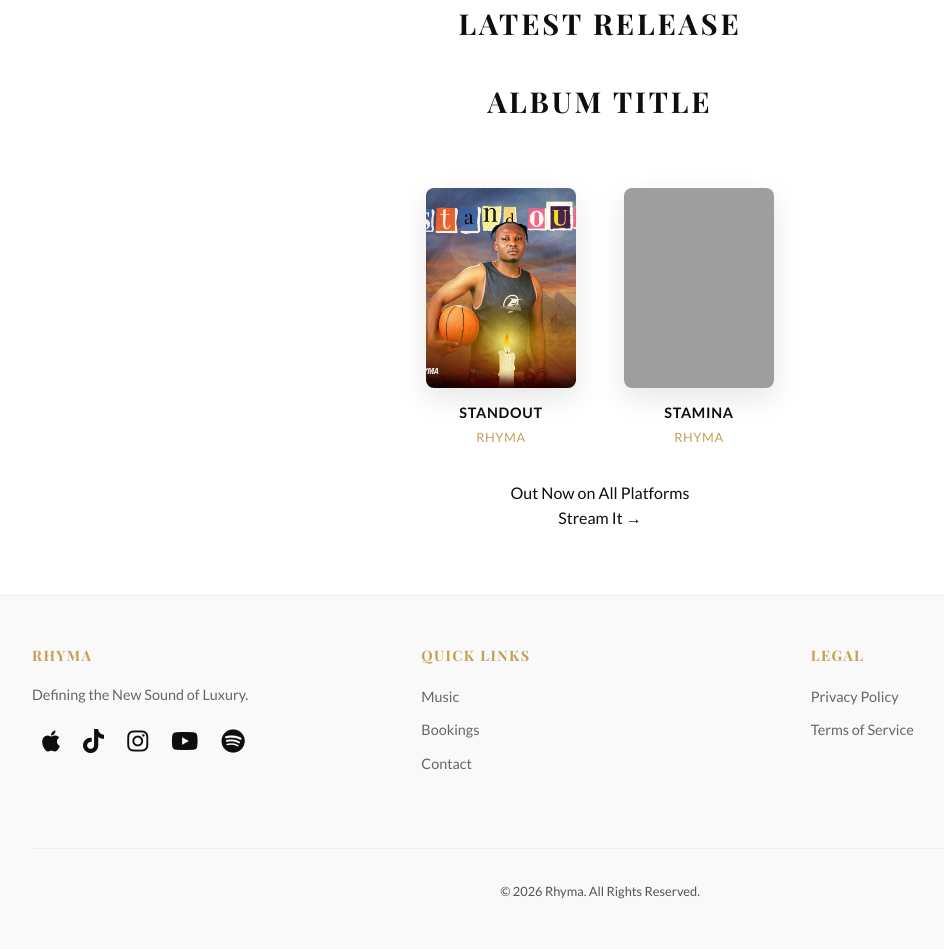
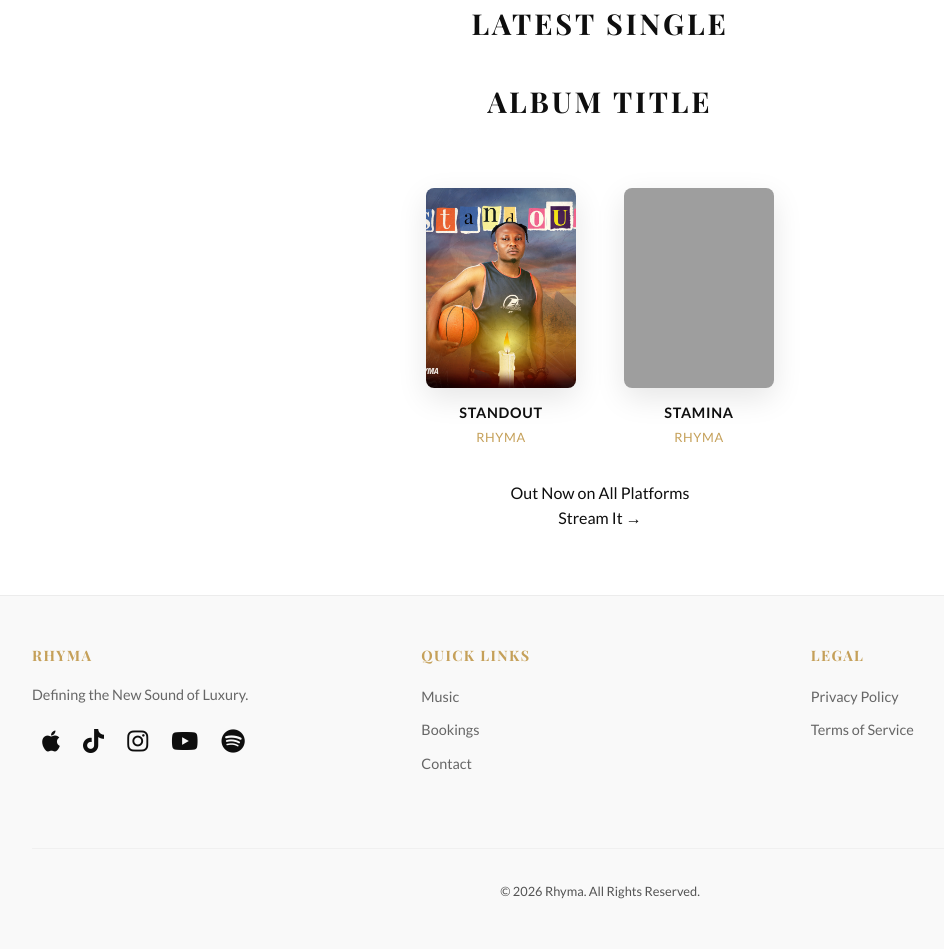
Before and after one commit to thulanesigasa/rhymamusic, a Flask app: page / in a window 1280 px wide. Shown: the part 752-1701 px from the top of the page, without its empty margins (40-984 px from the left). Run offline with Flask 3, Linux system fonts and the light colour scheme; some web fonts are replaced; grey boxes are pictures that could not be loaded.

Commit message:
site fix

```diff
--- a/templates/home.html
+++ b/templates/home.html
@@ -11,7 +11,7 @@
 
 <section class="featured-preview">
     <div class="container">
-        <h2>Latest Release</h2>
+        <h2>Latest Single</h2>
 
         <div class="album-section">
             <div class="album-title-header">
--- a/templates/music.html
+++ b/templates/music.html
@@ -29,7 +29,7 @@
 
     <!-- 2. Latest Release -->
     <section class="latest-release-highlight">
-        <h2>Latest Release</h2>
+        <h2>Latest EP</h2>
         <div class="highlight-card">
             <div class="highlight-art"></div>
             <div class="highlight-details">
```
